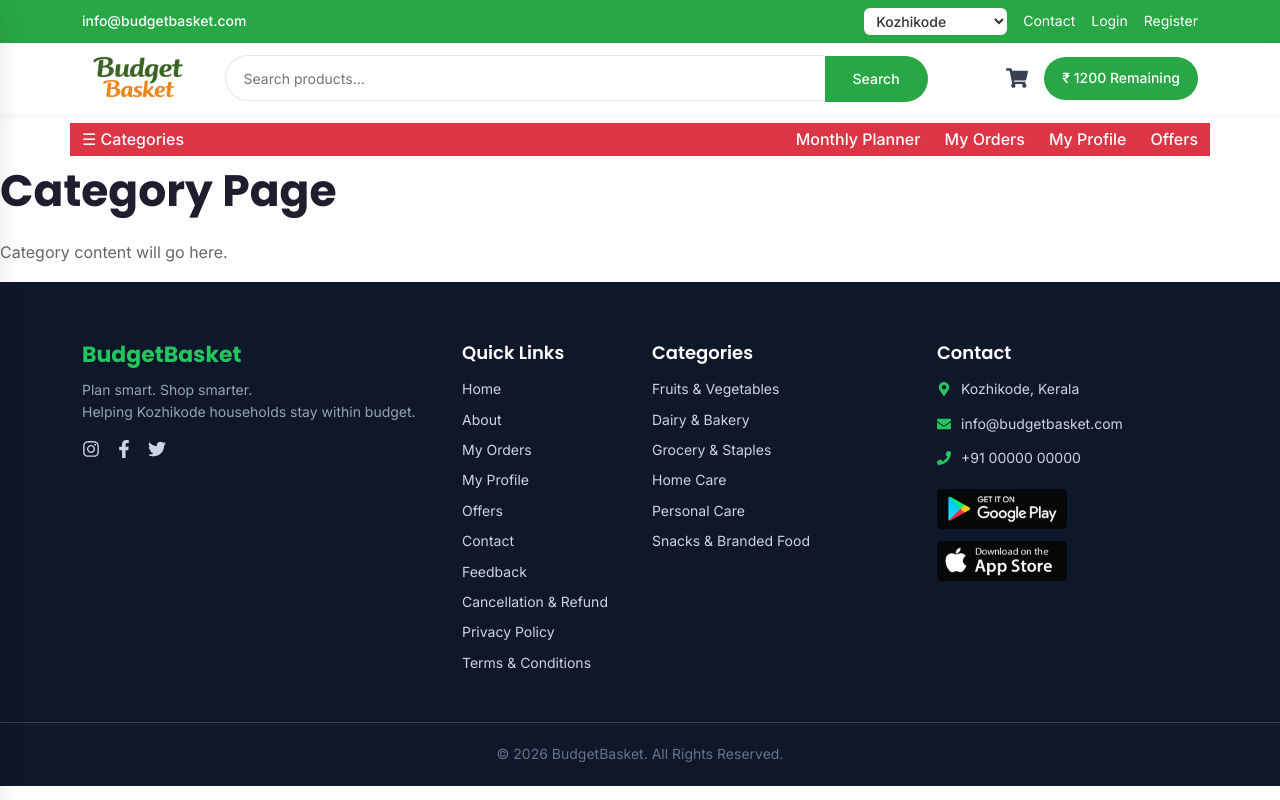
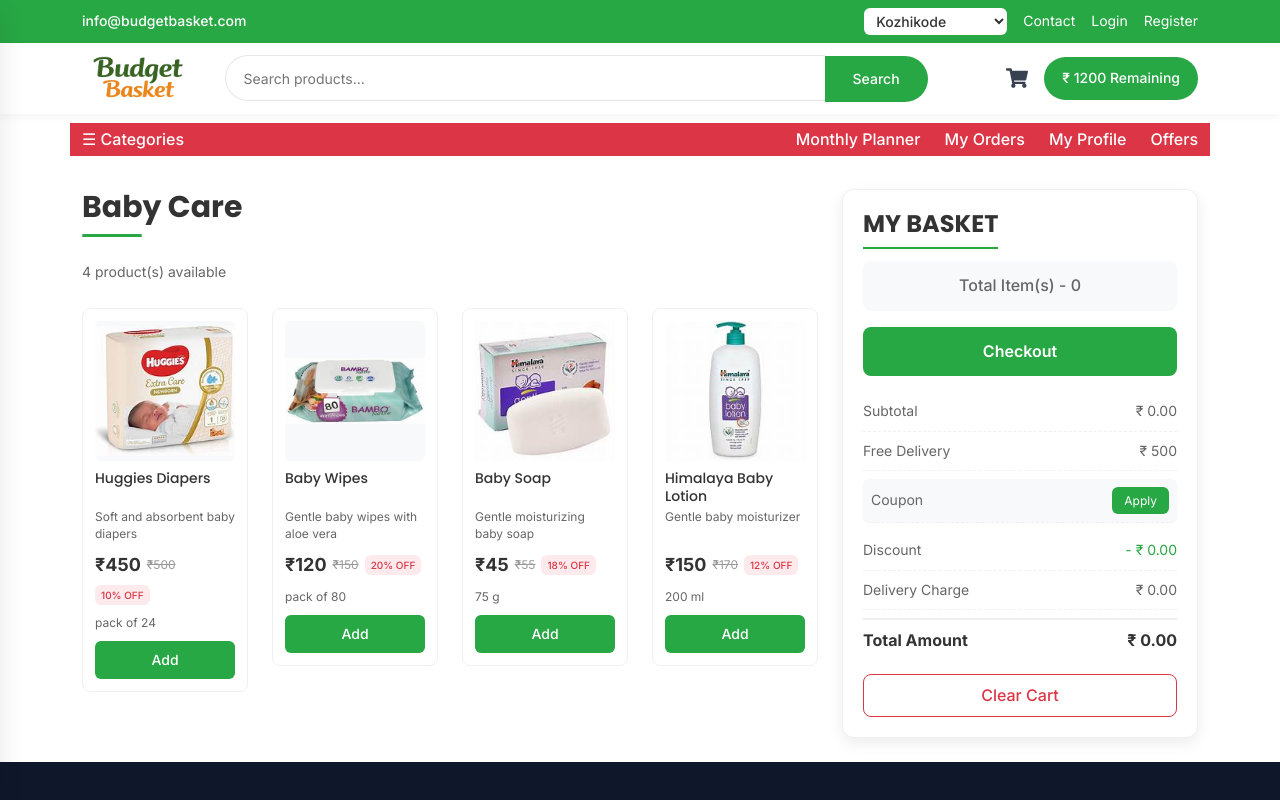
Before and after one commit to vyshnavs0003-sys/budgetbasket-pro-v2, a React (Vite) app: page /category/baby-care in a window 1280 px wide. Shown: the top 800 px of the page. Built offline with nearby package versions, Linux system fonts and the light colour scheme.

Commit message:
feat: connect category navigation and search to dynamic product rendering

```diff
--- a/src/components/ui/CategoryCard.jsx
+++ b/src/components/ui/CategoryCard.jsx
@@ -2,14 +2,16 @@
 import { Link } from 'react-router-dom';
 import './CategoryCard.css';
 
-const CategoryCard = ({ name, image, itemCount, link }) => {
+const CategoryCard = ({ name, image, itemCount, categoryId }) => {
   return (
-    <Link to={link} className="category-card">
+    <Link to={`/category/${categoryId}`} className="category-card">
       <div className="category-image">
         <img src={image} alt={name} />
       </div>
+
       <h3 className="category-name">{name}</h3>
-      <p className="category-items">{itemCount}+ items</p>
+
+      <p className="category-items">{itemCount} items</p>
     </Link>
   );
 };
--- /dev/null
+++ b/src/data/products.js
@@ -0,0 +1,3 @@
+import productsData from './products.json';
+
+export const products = productsData.products;
--- /dev/null
+++ b/src/pages/Category.css
@@ -0,0 +1,78 @@
+.category-page {
+  min-height: 70vh;
+}
+
+.category-page .app-section-title {
+  margin-bottom: 1.5rem;
+}
+
+/* Category / Search header */
+.category-header {
+  margin-bottom: 1rem;
+}
+
+.category-subtitle {
+  font-size: 14px;
+  color: var(--text-secondary);
+  margin-bottom: 1.5rem;
+}
+
+/* Basket spacing */
+.category-page .my-basket {
+  margin-top: 0;
+}
+
+/* Empty / No Results State */
+.no-products-box {
+  background: var(--white);
+  border: 1px solid var(--border-light);
+  border-radius: var(--radius-md);
+  padding: 2rem;
+  text-align: center;
+  box-shadow: var(--shadow-sm);
+}
+
+.no-products-box h3 {
+  font-size: 1.4rem;
+  color: var(--text-main);
+  margin-bottom: 0.5rem;
+}
+
+.no-products-box p {
+  color: var(--text-secondary);
+  font-size: 0.95rem;
+  margin: 0;
+}
+
+/* Desktop sticky basket */
+@media (min-width: 768px) {
+  .category-page .col-md-4 {
+    position: sticky;
+    top: 120px;
+    align-self: flex-start;
+    height: fit-content;
+  }
+}
+
+/* Mobile spacing */
+@media (max-width: 767px) {
+  .category-page .col-md-4 {
+    margin-top: 2rem;
+  }
+
+  .category-subtitle {
+    font-size: 13px;
+  }
+
+  .no-products-box {
+    padding: 1.5rem 1rem;
+  }
+
+  .no-products-box h3 {
+    font-size: 1.2rem;
+  }
+
+  .no-products-box p {
+    font-size: 0.9rem;
+  }
+}
--- a/src/pages/Category.jsx
+++ b/src/pages/Category.jsx
@@ -1,9 +1,88 @@
+import React, { useEffect, useState } from 'react';
+import { useParams, useSearchParams } from 'react-router-dom';
+import ProductCard from '../components/ui/ProductCard';
+import MyBasket from '../components/ui/MyBasket';
+import productsData from '../data/products.json';
+import './Category.css';
+
 const Category = () => {
+  const { categoryName } = useParams();
+  const [searchParams] = useSearchParams();
+  const [filteredProducts, setFilteredProducts] = useState([]);
+
+  const searchQuery = searchParams.get('q')?.toLowerCase().trim() || '';
+  const allProducts = productsData.products || productsData;
+
+  const isSearchPage = categoryName === 'search';
+
+  useEffect(() => {
+    if (isSearchPage) {
+      const matchedProducts = allProducts.filter((product) => {
+        const searchableText = `
+          ${product.name}
+          ${product.description}
+          ${product.category}
+          ${product.categoryId}
+          ${product.store}
+          ${product.unit}
+        `.toLowerCase();
+
+        return searchableText.includes(searchQuery);
+      });
+
+      setFilteredProducts(matchedProducts);
+    } else {
+      const matchedProducts = allProducts.filter(
+        (product) => product.categoryId === categoryName
+      );
+
+      setFilteredProducts(matchedProducts);
+    }
+  }, [categoryName, searchQuery]);
+
+  const pageTitle = isSearchPage
+    ? `Search Results for "${searchQuery}"`
+    : filteredProducts[0]?.category || 'Category';
+
+  const pageSubtitle = isSearchPage
+    ? `${filteredProducts.length} product(s) found`
+    : `${filteredProducts.length} product(s) available`;
+
   return (
-    <div>
-      <h1>Category Page</h1>
-      <p>Category content will go here.</p>
-    </div>
+    <section className="category-page py-4">
+      <div className="container">
+        <div className="row">
+          {/* Left Side - Products */}
+          <div className="col-md-8">
+            <div className="category-header">
+              <h2 className="app-section-title">{pageTitle}</h2>
+              <p className="category-subtitle">{pageSubtitle}</p>
+            </div>
+
+            {filteredProducts.length > 0 ? (
+              <div className="row">
+                {filteredProducts.map((product) => (
+                  <div key={product.id} className="col-lg-3 col-md-4 col-6 mb-4">
+                    <ProductCard product={product} />
+                  </div>
+                ))}
+              </div>
+            ) : (
+              <div className="no-products-box">
+                <h3>No products found</h3>
+                <p>Try searching with another keyword.</p>
+              </div>
+            )}
+          </div>
+
+          {/* Right Side - Basket */}
+          <div className="col-md-4">
+            <MyBasket />
+          </div>
+        </div>
+      </div>
+    </section>
   );
 };
+
 export default Category;
--- a/src/pages/Home.jsx
+++ b/src/pages/Home.jsx
@@ -1,10 +1,10 @@
 import React, { useState, useEffect } from 'react';
+import { useNavigate } from 'react-router-dom';
 import HeroBanner from '../components/ui/home-ui/HeroBanner';
 import CategoryCard from '../components/ui/CategoryCard';
 import MyBasket from '../components/ui/MyBasket';
 import HowItWorks from '../components/ui/home-ui/HowItWorks';
-import ProductsCard from '../components/ui/ProductsCard';
-
+import ProductsCard from '../components/ui/ProductCard';
 
 import groceryImg from '../assets/images/grocery.jpg';
 import fruitsImg from '../assets/images/fruits-veg.jpg';
@@ -14,41 +14,67 @@
 import homeCareImg from '../assets/images/home-care.jpg';
 import personalCareImg from '../assets/images/personal-care.jpg';
 import babyCareImg from '../assets/images/baby-care.jpg';
-import "./Home.css";
+import './Home.css';
 
-import productsData from '../data/products.json';
+import { products as allProducts } from '../data/products';
 
 const Home = () => {
   const [products, setProducts] = useState([]);
+  const navigate = useNavigate();
 
   const categories = [
-    { name: "Grocery & Staples", image: groceryImg, itemCount: 45, link: "/category/grocery-and-staples" },
-    { name: "Fruits & Vegetables", image: fruitsImg, itemCount: 38, link: "/category/fruits-and-vegetables" },
-    { name: "Dairy & Bakery", image: dairyImg, itemCount: 32, link: "/category/dairy-and-bakery" },
-    { name: "Snacks & Branded Food", image: snacksImg, itemCount: 56, link: "/category/snacks-and-branded-food" },
-    { name: "Drinks & Beverages", image: drinksImg, itemCount: 28, link: "/category/drinks-and-beverages" },
-    { name: "Home Care", image: homeCareImg, itemCount: 24, link: "/category/home-care" },
-    { name: "Personal Care", image: personalCareImg, itemCount: 36, link: "/category/personal-care" },
-    { name: "Baby Care", image: babyCareImg, itemCount: 18, link: "/category/baby-care" },
-  ];
-
-  const productCategories = [
-    "Fruits & Vegetables",
-    "Grocery & Staples",
-    "Dairy & Bakery",
-    "Snacks & Branded Food",
-    "Drinks & Beverages",
-    "Home Care",
-    "Personal Care",
-    "Baby Care"
+    {
+      name: 'Grocery & Staples',
+      categoryId: 'grocery-and-staples',
+      image: groceryImg,
+    },
+    {
+      name: 'Fruits & Vegetables',
+      categoryId: 'fruits-and-vegetables',
+      image: fruitsImg,
+    },
+    {
+      name: 'Dairy & Bakery',
+      categoryId: 'dairy-and-bakery',
+      image: dairyImg,
+    },
+    {
+      name: 'Snacks & Branded Food',
+      categoryId: 'snacks-and-branded-food',
+      image: snacksImg,
+    },
+    {
+      name: 'Drinks & Beverages',
+      categoryId: 'drinks-and-beverages',
+      image: drinksImg,
+    },
+    {
+      name: 'Home Care',
+      categoryId: 'home-care',
+      image: homeCareImg,
+    },
+    {
+      name: 'Personal Care',
+      categoryId: 'personal-care',
+      image: personalCareImg,
+    },
+    {
+      name: 'Baby Care',
+      categoryId: 'baby-care',
+      image: babyCareImg,
+    },
   ];
 
   useEffect(() => {
-    setProducts(productsData.products || productsData);
+    setProducts(allProducts);
   }, []);
 
   const getProductsByCategory = (categoryName) => {
-    return products.filter(p => p.category === categoryName).slice(0, 5);
+    return products.filter((p) => p.category === categoryName).slice(0, 5);
+  };
+
+  const getItemCountByCategory = (categoryId) => {
+    return products.filter((p) => p.categoryId === categoryId).length;
   };
 
   return (
@@ -70,8 +96,8 @@
                     <CategoryCard
                       name={category.name}
                       image={category.image}
-                      itemCount={category.itemCount}
-                      link={category.link}
+                      itemCount={getItemCountByCategory(category.categoryId)}
+                      categoryId={category.categoryId}
                     />
                   </div>
                 ))}
@@ -84,8 +110,8 @@
                     <CategoryCard
                       name={category.name}
                       image={category.image}
-                      itemCount={category.itemCount}
-                      link={category.link}
+                      itemCount={getItemCountByCategory(category.categoryId)}
+                      categoryId={category.categoryId}
                     />
                   </div>
                 ))}
@@ -100,17 +126,17 @@
       </section>
 
       {/* Product Rows */}
-      {productCategories.map((category) => {
-        const categoryProducts = getProductsByCategory(category);
+      {categories.map((category) => {
+        const categoryProducts = getProductsByCategory(category.name);
         if (categoryProducts.length === 0) return null;
 
         return (
-          <section key={category} className="category-row py-4">
+          <section key={category.categoryId} className="category-row py-4">
             <div className="container">
-              <h2 className="app-section-title mb-4">{category}</h2>
+              <h2 className="app-section-title mb-4">{category.name}</h2>
 
               <div className="row">
-                {categoryProducts.map(product => (
+                {categoryProducts.map((product) => (
                   <div key={product.id} className="col-lg-2 col-md-3 col-6 mb-3">
                     <ProductsCard product={product} />
                   </div>
@@ -120,9 +146,10 @@
               <div className="text-center mt-3">
                 <button
                   className="view-all-btn"
-                  onClick={() => window.location.href = `/category/${category.toLowerCase().replace(/ & /g, '-').replace(/ /g, '-')}`}
+                  onClick={() => navigate(`/category/${category.categoryId}`)}
+                  type="button"
                 >
-                  View All {category} →
+                  View All {category.name} →
                 </button>
               </div>
             </div>
```
Also changed, not shown: src/components/navbar/MainNav.jsx (+26 -2 lines), src/components/ui/ProductCard.jsx (renamed from src/components/ui/ProductsCard.jsx).
